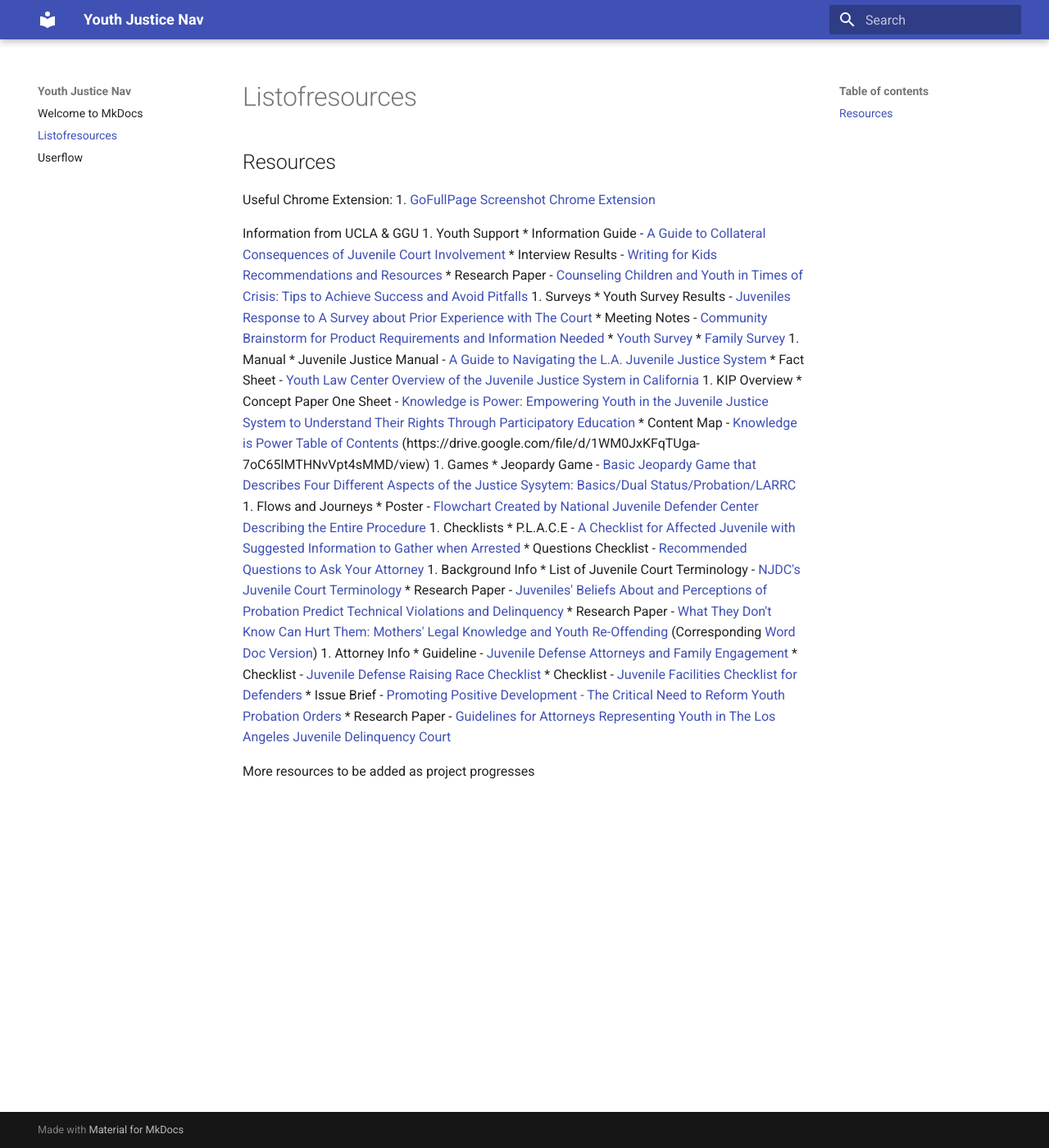
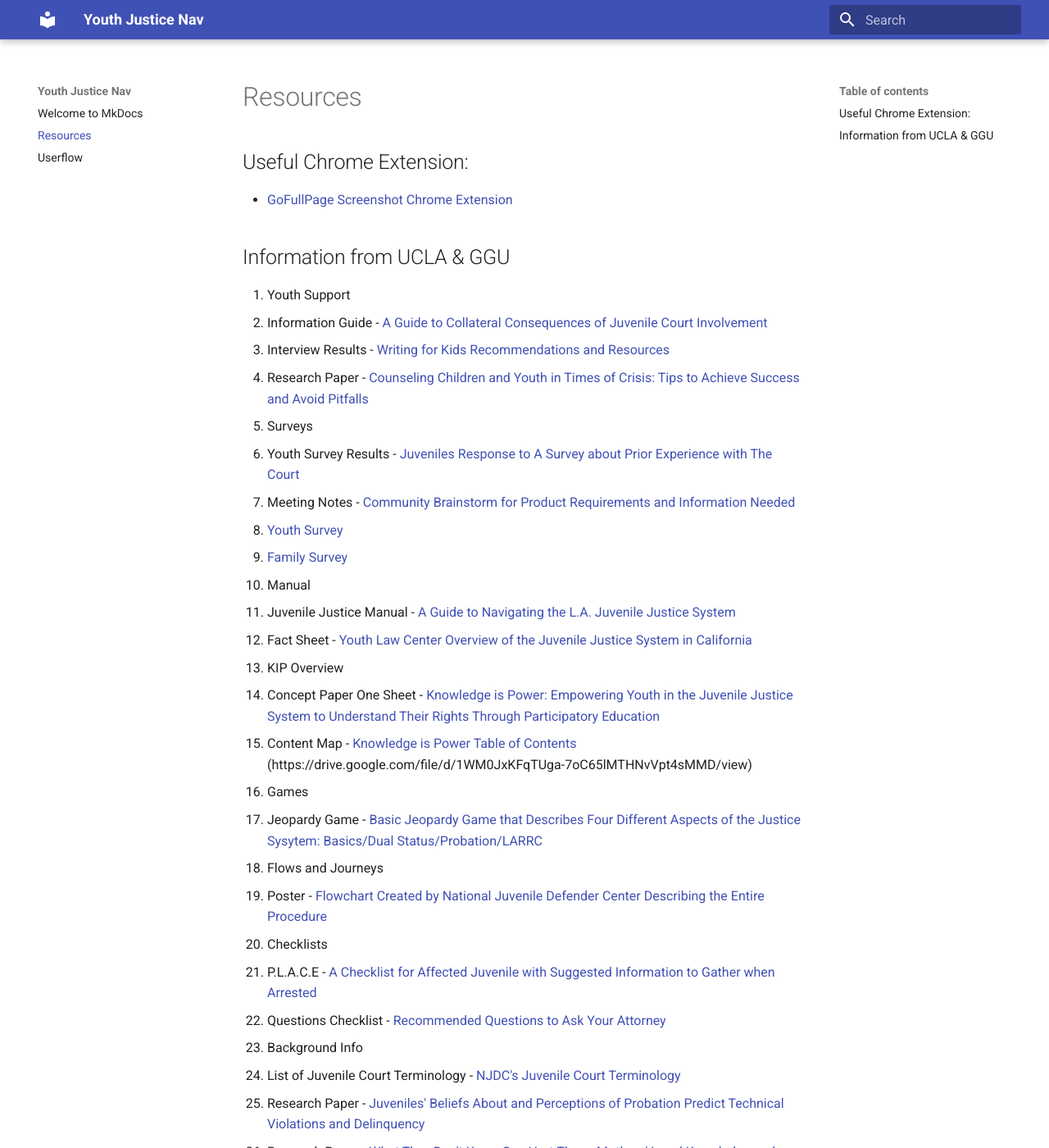
Before and after one commit to hackforla/youthjusticenav-info, an MkDocs documentation site: the page built from docs/listofresources.md, in a window 1280 px wide and 1400 px high. Shown: the whole window at 82% size. Built offline with MkDocs 1.6.1 and Material for MkDocs 9.7.7, drawn with Linux system fonts in a browser that asks for light colours; some of the changed text lies outside the part shown.

Commit message:
Changes to md

```diff
--- a/docs/listofresources.md
+++ b/docs/listofresources.md
@@ -1,37 +1,47 @@
-## Resources
+# Resources
 
-Useful Chrome Extension:
-1. [GoFullPage Screenshot Chrome Extension](https://chrome.google.com/webstore/detail/gofullpage-full-page-scre/fdpohaocaechififmbbbbbknoalclacl?hl=en)
+## Useful Chrome Extension:
+-  [GoFullPage Screenshot Chrome Extension](https://chrome.google.com/webstore/detail/gofullpage-full-page-scre/fdpohaocaechififmbbbbbknoalclacl?hl=en)
 
-Information from UCLA & GGU
+## Information from UCLA & GGU
 1. Youth Support
    * Information Guide - [A Guide to Collateral Consequences of Juvenile Court Involvement](https://drive.google.com/file/d/1YVckLDVgIbuIuGnlF4QgE8rbUKxgD-l5/view?usp=sharing)
+
    * Interview Results - [Writing for Kids Recommendations and Resources](https://docs.google.com/document/d/19gEQkS4grwCi3t9cb1KlOa6OZEfl6S36/edit#heading=h.gjdgxs)
+
    * Research Paper - [Counseling Children and Youth in Times of Crisis: Tips to Achieve Success and Avoid Pitfalls](https://drive.google.com/drive/folders/1D9x0Nkehnqz0TrWKEuT2tmV348KyoZK1)
-1. Surveys
+
+2. Surveys
    * Youth Survey Results - [Juveniles Response to A Survey about Prior Experience with The Court](https://docs.google.com/document/d/1MyChpQonjgK2_BfcCsFHQiQpVDVHT7qU/edit#heading=h.gjdgxs)
    * Meeting Notes - [Community Brainstorm for Product Requirements and Information Needed](https://docs.google.com/document/d/1gr5j-KKAJG76cXV0Ifl3MRzii2Rqk5UC/edit)
    * [Youth Survey](https://drive.google.com/file/d/1ZAMCg4J9JSV_zIPH1dIyu0Ncp5dO2552/view?usp=sharing)
    * [Family Survey](https://drive.google.com/file/d/1FFINsHmV2c_0NzrnYzkQ9Ky3eSqUozup/view?usp=sharing)
-1. Manual
+
+3. Manual
    * Juvenile Justice Manual - [A Guide to Navigating the L.A. Juvenile Justice System](https://drive.google.com/file/d/187_bQXhWuXZ4dNv3cKCr4XmwvAEPyhOZ/view?usp=sharing)
    * Fact Sheet - [Youth Law Center Overview of the Juvenile Justice System in California](https://drive.google.com/file/d/151FijrxoBO791CF_heYx5N8UNzdHf_Kr/view?usp=sharing)
-1. KIP Overview
+
+4. KIP Overview
    * Concept Paper One Sheet - [Knowledge is Power: Empowering Youth in the Juvenile Justice System to Understand Their Rights Through Participatory Education](https://docs.google.com/document/d/11b-PbLEH1xvHhq1Po5xR6QMSQ_-a7jS1/edit)
    * Content Map - [Knowledge is Power Table of Contents](https://docs.google.com/document/d/18NCdT5xydvfGA5VC8zn6AwcjYPOqdysQ/edit#heading=h.gjdgxs)
 (https://drive.google.com/file/d/1WM0JxKFqTUga-7oC65lMTHNvVpt4sMMD/view)
-1. Games
+
+5. Games
    * Jeopardy Game - [Basic Jeopardy Game that Describes Four Different Aspects of the Justice Sysytem: Basics/Dual Status/Probation/LARRC](https://docs.google.com/presentation/d/1nS__d1_wa6UwIPZiCWUkmPnUoeFrxdQP/edit#slide=id.p1)
-1. Flows and Journeys
+
+6. Flows and Journeys
    * Poster - [Flowchart Created by National Juvenile Defender Center Describing the Entire Procedure](https://drive.google.com/file/d/1Occ_J9oe_Ff4wLr3J5cZMO7IYtO4GFPv/view?usp=sharing)
-1. Checklists
+
+7. Checklists
    * P.L.A.C.E - [A Checklist for Affected Juvenile with Suggested Information to Gather when Arrested](https://docs.google.com/document/d/10vK3PtkuI-QtuV9HxUTtUIvlPRhZePBwQVfS2bnDL5Y/edit)
    * Questions Checklist - [Recommended Questions to Ask Your Attorney](https://docs.google.com/document/d/1Lm1b73Ox3JXgHSG7uqd0aoVoBTaW_HYc/edit)
-1. Background Info
+
+8. Background Info
    * List of Juvenile Court Terminology - [NJDC's Juvenile Court Terminology](https://drive.google.com/file/d/17-pf7vskWMtDNlIDE7yYCrjkNJvEjZ_B/view?usp=sharing)
    * Research Paper - [Juveniles' Beliefs About and Perceptions of Probation Predict Technical Violations and Delinquency](https://drive.google.com/file/d/1pnIjip3ftANSEWcv0-DVZbOOvNiuVC-V/view?usp=sharing)
    * Research Paper - [What They Don't Know Can Hurt Them: Mothers' Legal Knowledge and Youth Re-Offending](https://drive.google.com/file/d/1jyolI0IQXeYYRtPgqhs7VN8AZYDpeSIN/view?usp=sharing) (Corresponding [Word Doc Version](https://docs.google.com/document/d/1_k1oWFJ76axf5sP-p9HpQpByDhLpl6GzAbOYxr7Va04/edit?usp=sharing))
-1. Attorney Info
+
+9. Attorney Info
    * Guideline - [Juvenile Defense Attorneys and Family Engagement](https://drive.google.com/file/d/181dqwn2o2g9gZaU0DOt0MmegJ6L0xDqR/view?usp=sharing)
    * Checklist - [Juvenile Defense Raising Race Checklist](https://drive.google.com/drive/folders/1rt-odzwsGwlIM7vOxD5U_9hpiDJi2fEF)
    * Checklist - [Juvenile Facilities Checklist for Defenders](https://drive.google.com/file/d/1iEB2mroplhWE3m7sL00Sr-BAsYCUmCaw/view?usp=sharing)
```
